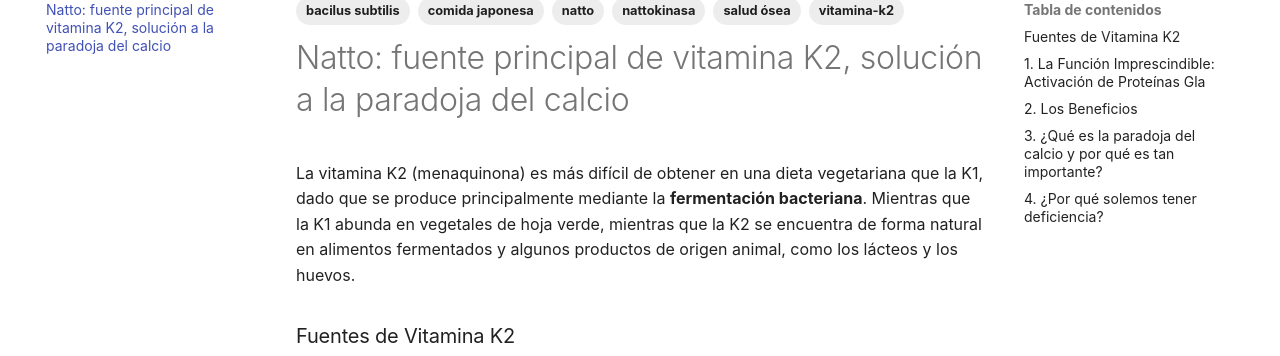
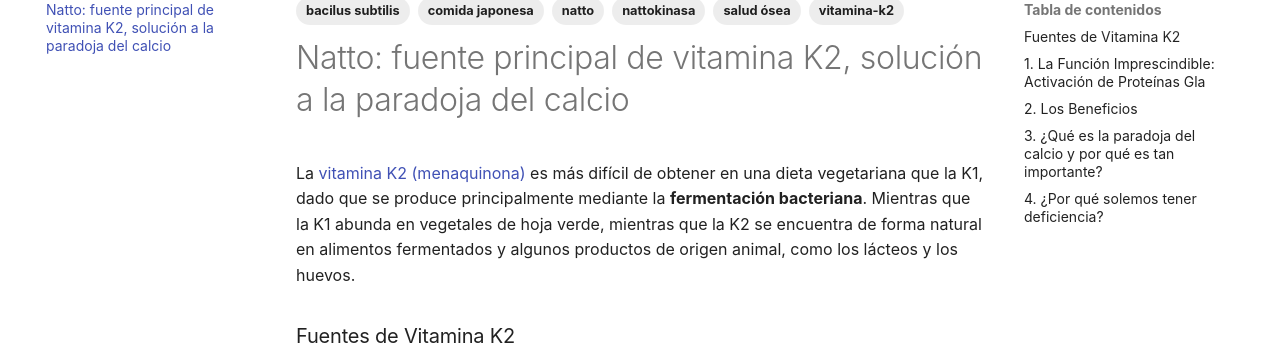
Before and after one commit to elfua/natto, an MkDocs documentation site: the page built from docs/index.md, in a window 1280 px wide and 900 px high. Shown: the part 149-505 px from the top of the window. Built offline with MkDocs 1.6.1 and Material for MkDocs 9.7.7, drawn with Linux system fonts in a browser that asks for light colours; comment, search, counter and statistics services are not loaded; part of the change alters nothing that is shown.

```diff
--- a/docs/index.md
+++ b/docs/index.md
@@ -11,7 +11,7 @@ tags:
 
 # Natto: fuente principal de vitamina K2, solución a la paradoja del calcio
 
-La vitamina K2 (menaquinona) es más difícil de obtener en una dieta vegetariana que la K1,
+La [vitamina K2 (menaquinona)](https://es.wikipedia.org/wiki/Menaquinona) es más difícil de obtener en una dieta vegetariana que la K1,
 dado que se produce principalmente mediante la **fermentación bacteriana**.
 Mientras que la K1 abunda en vegetales de hoja verde, mientras que la K2 se encuentra de forma natural
 en alimentos fermentados y algunos productos de origen animal, como los lácteos y los huevos.
@@ -34,7 +34,7 @@ en alimentos fermentados y algunos productos de origen animal, como los lácteos
 
 **Puntos claves:**
 
-* **El Natto es el "Rey":** Es, por mucho, la fuente más rica de K2 en el mundo. Es un alimento japonés de soja fermentada con la bacteria *Bacillus subtilis*. Con una sola cucharada cubre las necesidades diarias.
+* **El Natto es el "Rey":** Es, por mucho, la fuente más rica de K2 en el mundo. Es un alimento japonés de soja fermentada con la bacteria *[Bacillus subtilis](https://es.wikipedia.org/wiki/Bacillus_subtilis)*. Con una sola cucharada cubre las necesidades diarias.
 * **La importancia de la fermentación:** La vitamina K2 no existe de forma natural en los vegetales, sino que aparece cuando estos han sido fermentados por bacterias específicas (como en el chucrut o el kimchi), aunque en cantidades mucho menores que en el natto.
 * **Conversión interna:** El cuerpo humano puede convertir una pequeña parte de la vitamina K1 (de espinacas o brócoli) en K2, pero este proceso es ineficiente. Por este motivo, se recomienda consumir fuentes directas.
 * **Biodisponibilidad:** La forma **MK-7** (presente en el natto y otros alimentos fermentados) permanece más tiempo en la sangre y es más eficaz para la salud ósea y cardiovascular que la forma **MK-4** (presente en huevos y mantequilla).
```
